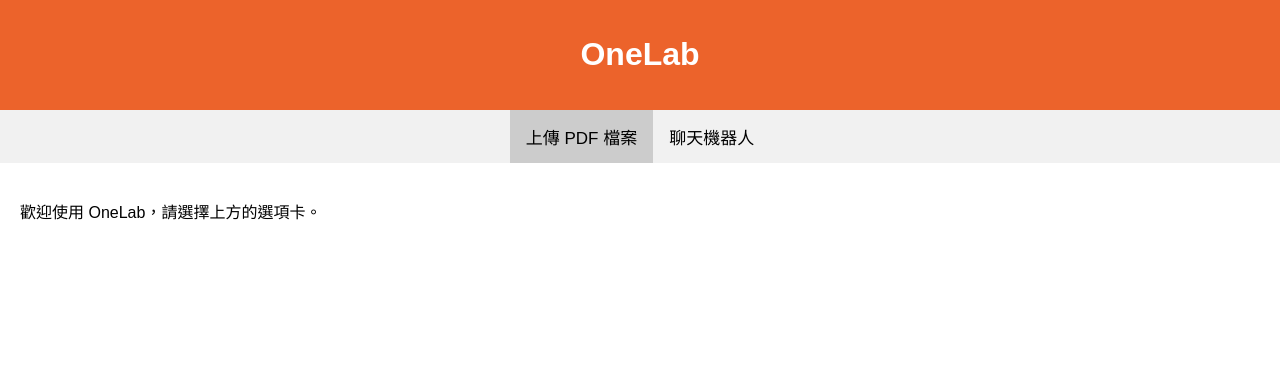
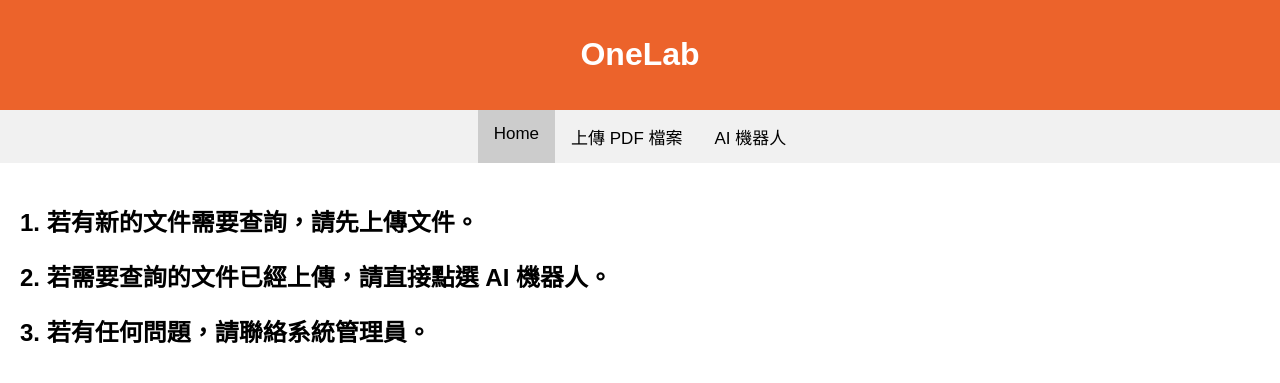
Before and after one commit to KuiMing/AI_KM, a FastAPI app: page / in a window 1280 px wide. Shown: the top 383 px of the page. Run offline with FastAPI, Linux system fonts and the light colour scheme.

Commit message:
feat: add home button

```diff
--- a/templates/chat_embed.html
+++ b/templates/chat_embed.html
@@ -56,8 +56,9 @@
 </div>
 
 <div class="tabs">
+    <a href="/" class="tablink">Home</a>
     <a href="/upload" class="tablink">上傳 PDF 檔案</a>
-    <a href="/chat" class="tablink active">聊天機器人</a>
+    <a href="/chat" class="tablink active">AI 機器人</a>
 </div>
 
 <div class="iframe-container">
--- a/templates/index.html
+++ b/templates/index.html
@@ -50,12 +50,15 @@
 </div>
 
 <div class="tabs">
-    <a href="/upload" class="tablink active">上傳 PDF 檔案</a>
-    <a href="/chat" class="tablink">聊天機器人</a>
+    <a href="/" class="tablink active">Home</a>
+    <a href="/upload" class="tablink">上傳 PDF 檔案</a>
+    <a href="/chat" class="tablink">AI 機器人</a>
 </div>
 
 <div class="content">
-    <p>歡迎使用 OneLab，請選擇上方的選項卡。</p>
+    <h2>1. 若有新的文件需要查詢，請先上傳文件。</h2>
+    <h2>2. 若需要查詢的文件已經上傳，請直接點選 AI 機器人。</h2>
+    <h2>3. 若有任何問題，請聯絡系統管理員。</h2>
 </div>
 
 </body>
--- a/templates/upload.html
+++ b/templates/upload.html
@@ -89,8 +89,9 @@
 </div>
 
 <div class="tabs">
+    <a href="/" class="tablink">Home</a>
     <a href="/upload" class="tablink active">上傳 PDF 檔案</a>
-    <a href="/chat" class="tablink">聊天機器人</a>
+    <a href="/chat" class="tablink">AI 機器人</a>
 </div>
 
 {% if error %}
--- a/templates/upload_success.html
+++ b/templates/upload_success.html
@@ -55,8 +55,9 @@
 </div>
 
 <div class="tabs">
+    <a href="/" class="tablink">Home</a>
     <a href="/upload" class="tablink active">上傳 PDF 檔案</a>
-    <a href="/chat" class="tablink">聊天機器人</a>
+    <a href="/chat" class="tablink">AI 機器人</a>
 </div>
 
 <h1>檔案上傳成功！</h1>
```
